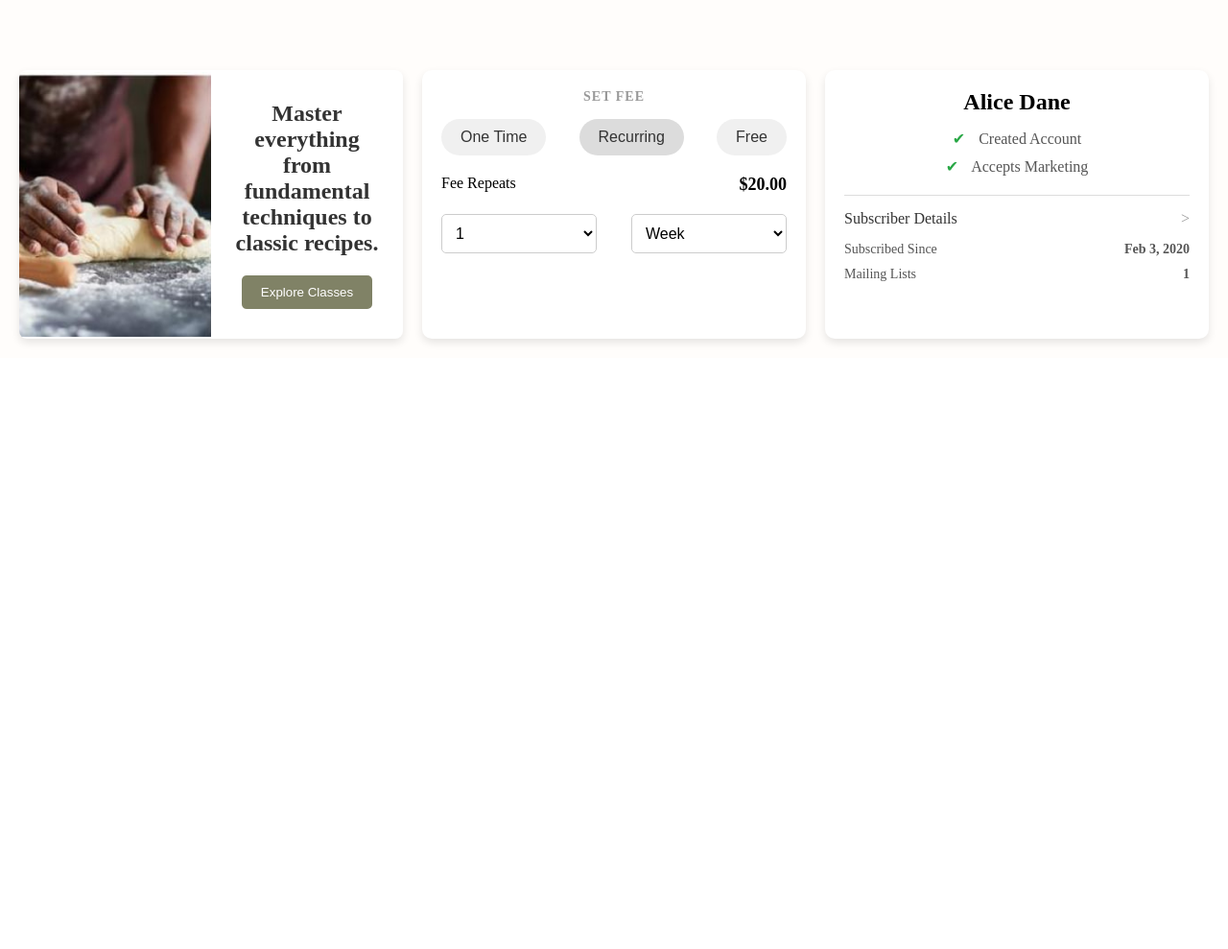
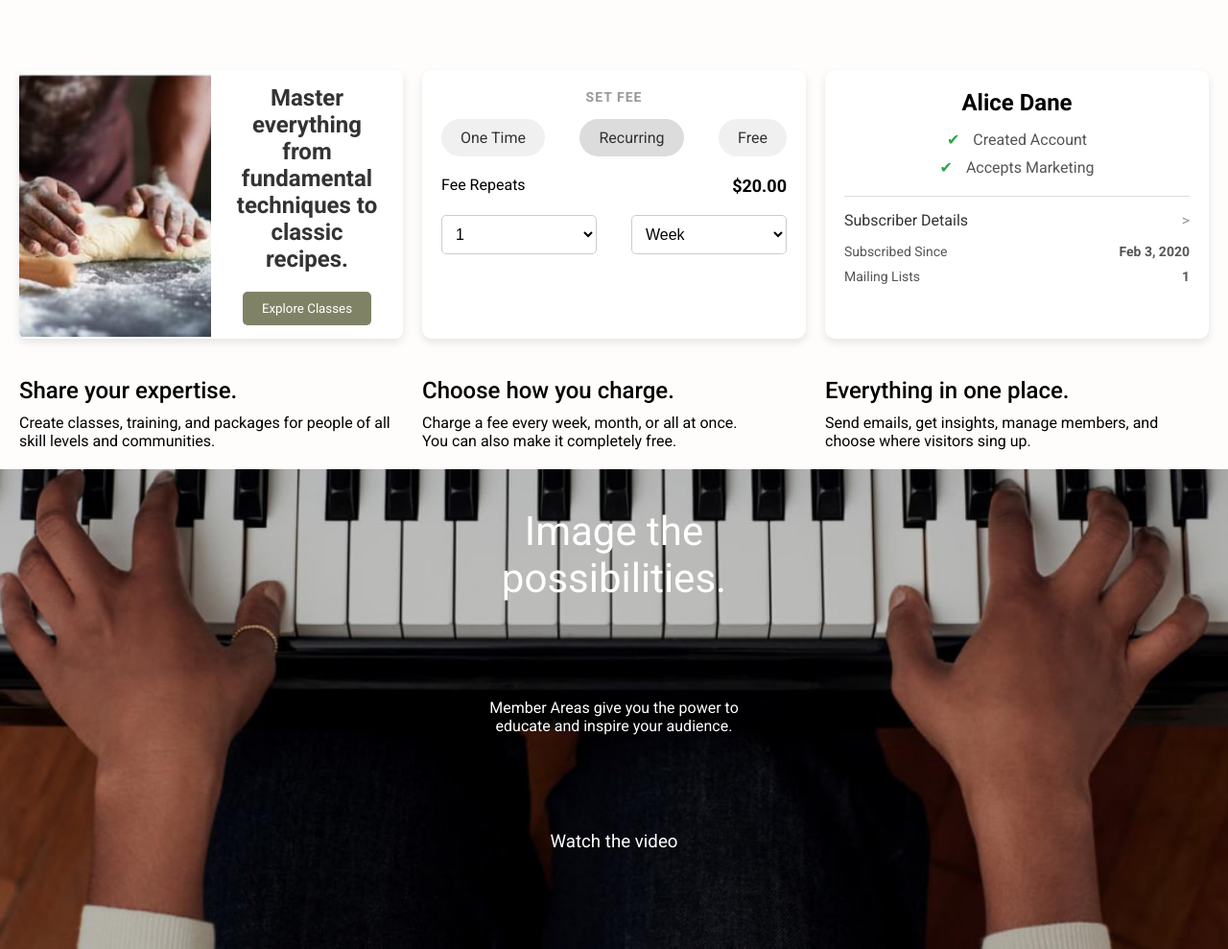
Before and after one commit to Shved14/Verstka1, a plain HTML site: page index.html in a window 1280 px wide. Shown: the part 744-1733 px from the top of the page at 96% size. Before the commit the page ends 1117 px from the top, so only its background shows below. Drawn offline with Linux system fonts and the light colour scheme.

Commit message:
evening update friday

```diff
--- a/index.css
+++ b/index.css
@@ -139,6 +139,7 @@
 
 /*Перввая карточка*/
 .card {
+    font-family: "Roboto", sans-serif;
     display: flex;
     align-items: center;
     background-color: #fff;
@@ -167,6 +168,7 @@
 }
 
 .explore-button {
+    font-family: "Roboto", sans-serif;
     background-color: #808266;
     color: #fff;
     padding: 10px 20px;
@@ -182,6 +184,7 @@
 
 /*Вторая карточка*/
 .fee-card {
+    font-family: "Roboto", sans-serif;
     background-color: #fff;
     padding: 20px;
     border-radius: 10px;
@@ -209,6 +212,7 @@
 }
 
 .toggle-button {
+    font-family: "Roboto", sans-serif;
     background-color: #f0f0f0;
     border: none;
     padding: 10px 20px;
@@ -259,6 +263,7 @@
 
 /*Третья карточка*/
 .subscriber-card {
+    font-family: "Roboto", sans-serif;
     background-color: #fff;
     padding: 20px;
     border-radius: 10px;
@@ -272,17 +277,20 @@
 }
 
 .name {
+    font-family: "Roboto", sans-serif;
     font-size: 24px;
     margin-bottom: 15px;
 }
 
 .status-list {
+    font-family: "Roboto", sans-serif;
     list-style: none;
     padding: 0;
     margin-bottom: 20px;
 }
 
 .status-list li {
+    font-family: "Roboto", sans-serif;
     font-size: 16px;
     color: #555;
     margin-bottom: 10px;
@@ -324,3 +332,117 @@
 .detail-value {
     font-weight: bold;
 }
+
+/* Текст под карточками*/
+.title1 {
+    font-family: "Roboto", sans-serif;
+    color: #000000;
+    font-weight: 500;
+    font-style: normal;
+    font-size: 24px;
+    margin: 40px 0 10px 0;  /* Убираем отступы элемента */
+    padding: 0; /* Убираем внутренние отступы */
+    text-align: left; /* Выравниваем текст по левому краю */
+    justify-self: start; /* Ставим элемент к началу грида */
+}
+
+.paragraph1 {
+    font-family: "Roboto", sans-serif;
+    color: #000000;
+    font-size: 16px;
+    word-break: inherit;
+    font-weight: 400;
+    font-style: normal;
+    margin: 0;  /* Убираем отступы элемента */
+    padding: 0; /* Убираем внутренние отступы */
+    text-align: left; /* Выравниваем текст по левому краю */
+    justify-self: start; /* Ставим элемент к началу грида */
+}
+
+.title2 {
+    font-family: "Roboto", sans-serif;
+    color: #000000;
+    font-weight: 500;
+    font-style: normal;
+    font-size: 24px;
+    margin: 40px 0 10px 0;  /* Убираем отступы элемента */
+    padding: 0; /* Убираем внутренние отступы */
+    text-align: left; /* Выравниваем текст по левому краю */
+    justify-self: start; /* Ставим элемент к началу грида */
+}
+
+.paragraph2 {
+    font-family: "Roboto", sans-serif;
+    color: #000000;
+    font-size: 16px;
+    word-break: inherit;
+    font-weight: 400;
+    font-style: normal;
+    margin: 0;  /* Убираем отступы элемента */
+    padding: 0; /* Убираем внутренние отступы */
+    text-align: left; /* Выравниваем текст по левому краю */
+    justify-self: start; /* Ставим элемент к началу грида */
+}
+
+.title3 {
+    font-family: "Roboto", sans-serif;
+    color: #000000;
+    font-weight: 500;
+    font-style: normal;
+    font-size: 24px;
+    margin: 40px 0 10px 0;  /* Убираем отступы элемента */
+    padding: 0; /* Убираем внутренние отступы */
+    text-align: left; /* Выравниваем текст по левому краю */
+    justify-self: start; /* Ставим элемент к началу грида */
+}
+
+.paragraph3 {
+    font-family: "Roboto", sans-serif;
+    color: #000000;
+    font-size: 16px;
+    word-break: inherit;
+    font-weight: 400;
+    font-style: normal;
+    margin: 0;  /* Убираем отступы элемента */
+    padding: 0; /* Убираем внутренние отступы */
+    text-align: left; /* Выравниваем текст по левому краю */
+    justify-self: start; /* Ставим элемент к началу грида */
+}
+/* третий блок*/
+.fourth-container {
+    display: grid;
+    height: 500px;
+    padding: 0 0;
+    background-image: url("image3.jpg");
+    background-size: cover;
+    background-position: center;
+
+}
+
+.fourth-title{
+    font-family: "Roboto", sans-serif;
+    color: #ffffff;
+    font-weight: 400;
+    font-style: normal;
+    font-size: 42px;
+    margin: 40px 0 0 0;
+    align-content: center;
+    justify-items: center;
+    text-align: center;
+    height: auto;
+    width: 100%;
+}
+
+.class1 {
+    padding: 0;
+}
+
+.fifth-paragraph {
+    font-family: "Roboto", sans-serif;
+    color: #ffffff;
+    font-weight: 400;
+    font-style: normal;
+    justify-content: center;
+    align-items: center;
+    text-align: center;
+}
--- a/index.html
+++ b/index.html
@@ -28,7 +28,7 @@
             SQUARESPACE
         </p>
     </div>
-    <div>
+    <div class="class1">
         <h2 class="second-title">
             All-in-one tools
         </h2>
@@ -52,6 +52,12 @@
                 <button class="explore-button">Explore Classes</button>
             </div>
         </div>
+        <h2 class="title1">
+            Share your expertise.
+        </h2>
+        <p class="paragraph1">
+            Create classes, training, and packages for people of all skill levels and communities.
+        </p>
     </div>
     <div>
         <div class="fee-card">
@@ -85,6 +91,12 @@
                 </div>
             </div>
         </div>
+        <h2 class="title2">
+            Choose how you charge.
+        </h2>
+        <p class="paragraph2">
+            Charge a fee every week, month, or all at once. <br> You can also make it completely free.
+        </p>
     </div>
     <div>
         <div class="subscriber-card">
@@ -111,7 +123,26 @@
                 </div>
             </div>
         </div>
+        <h2 class="title3">
+            Everything in one place.
+        </h2>
+        <p class="paragraph3">
+            Send emails, get insights, manage members, and <br> choose where visitors sing up.
+        </p>
     </div>
+</div>
+<div class="fourth-container">
+    <div>
+        <h2 class="fourth-title">
+            Image the <br> possibilities.
+        </h2>
+    </div>
+    <p class="fifth-paragraph">
+        Member Areas give you the power to <br> educate and inspire your audience.
+    </p>
+    <h3 class="fifth-paragraph">
+        Watch the video
+    </h3>
 </div>
 </body>
 </html>
```
Also changed, not shown: image3.jpg (added).
